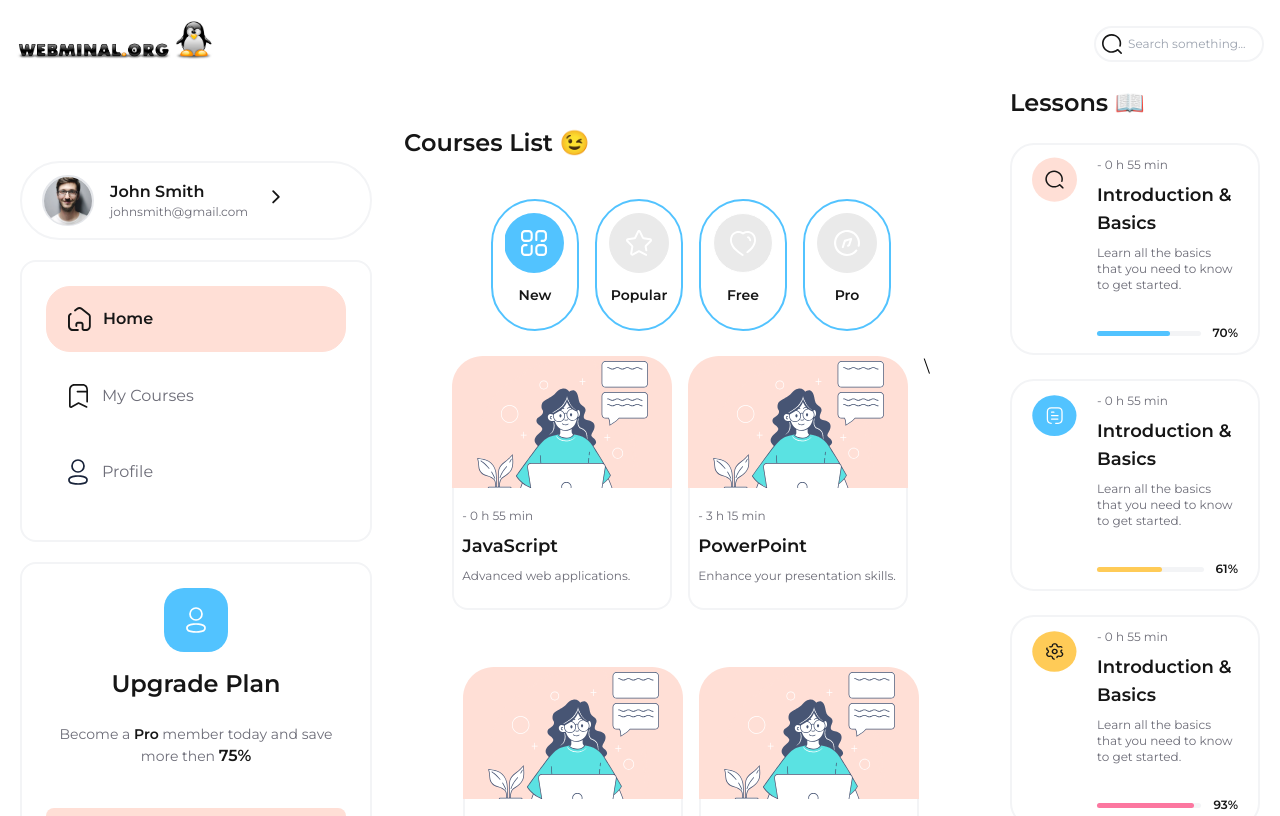
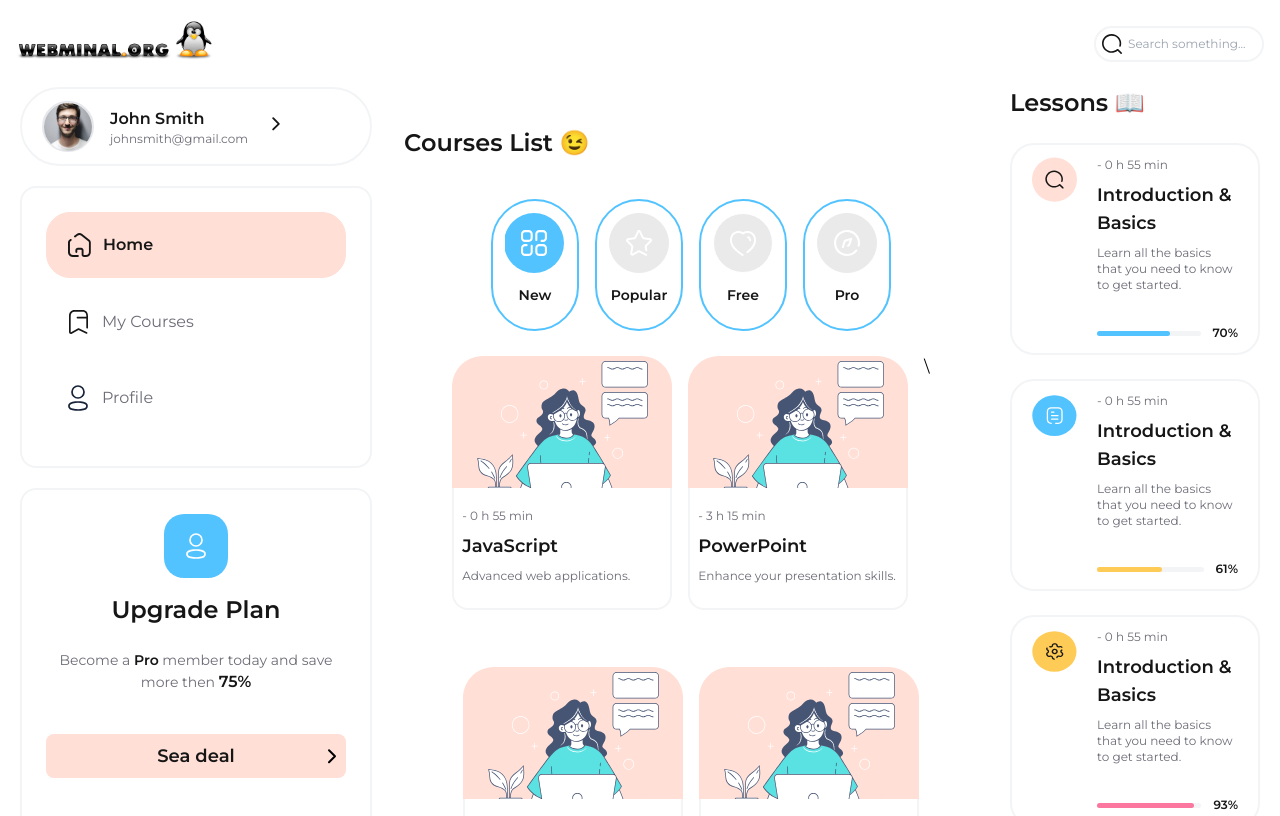
Before and after one commit to fullstack-guy/webminal, a Next.js app: page / in a window 1280 px wide. Shown: the top 816 px of the page. Built offline with nearby package versions, Linux system fonts and the light colour scheme.

Commit message:
:bug: design "flickerring" bug [fixd]

```diff
--- a/components/OptionMenu/OptionMenu.js
+++ b/components/OptionMenu/OptionMenu.js
@@ -10,7 +10,7 @@
   const router = useRouter();
 
   return (
-    <section className='flex flex-col justify-center'>
+    <section className='flex flex-col justify-start'>
       <div className='default-border p-3  mb-5'>
         <div className='default-container flex items-center gap-2'>
           <div className='px-2'>
```
